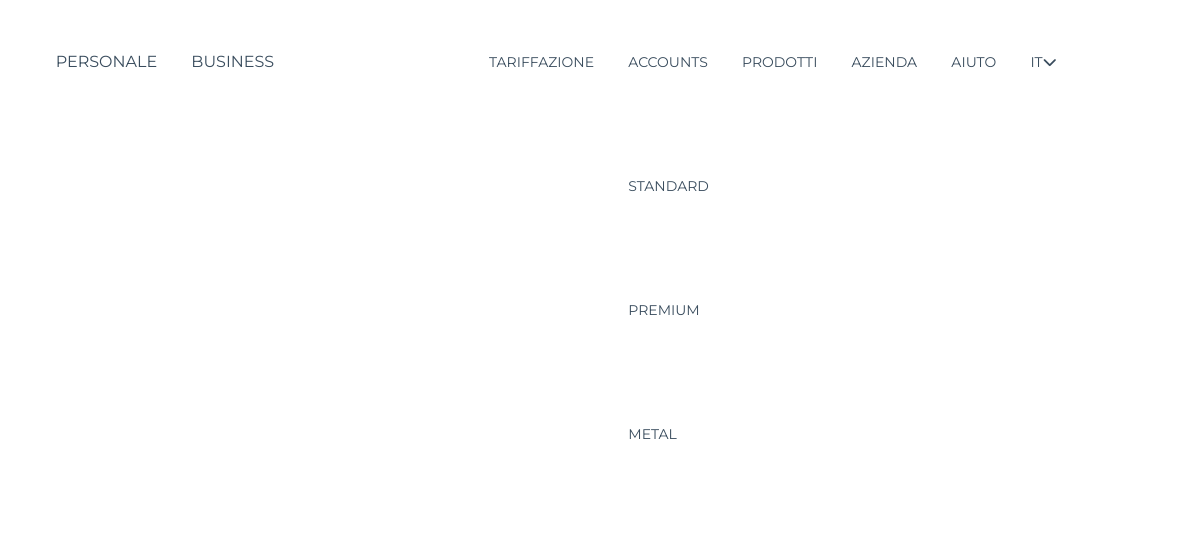
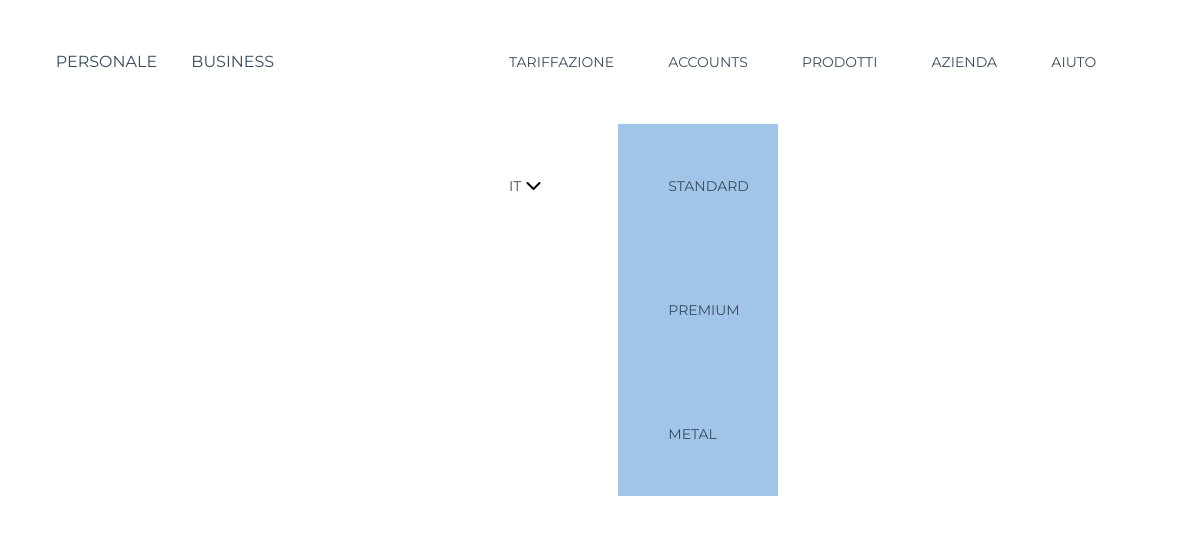
Before and after one commit to michele-manco/js-html-css-revolut, a plain HTML site: page index.html in a window 1280 px wide. Both pictures are taken after a click on the element "ACCOUNTS". Shown: the full height of the page, 83-1280 px from the left. Drawn offline with nearby package versions, Linux system fonts and the light colour scheme.

Commit message:
3 ways slide

```diff
--- a/index.html
+++ b/index.html
@@ -38,7 +38,7 @@
             <a href="#">Prodotti</a>
             <div class="dropd-menu">
                 <div class="dropdown-menu-item">
-                    <a href="#">Trasferimenti</a>
+                    <a href="#">Transferts</a>
                 </div>
                 <div class="dropdown-menu-item">
                     <a href="#">Salvadanaio</a>
@@ -55,7 +55,8 @@
           <a href="#">Aiuto</a>
           </div>
           <div class="menu-items">
-          <a href="#">IT<i class="fas fa-chevron-down"></i></a>
+          <a href="#">IT</a>
+          <i class="fas fa-chevron-down"></i>
 
 
         </div>
--- a/style.css
+++ b/style.css
@@ -54,6 +54,7 @@ text-transform: uppercase;
   padding-left: 30px;
   color: #394c5d;
   font-size: 14px;
+  padding-left: 50px;
 }
 .menu-right a:hover{
   color: black;
@@ -65,10 +66,18 @@ text-transform: uppercase;
 .dropd-menu{
   display: none;
   position: absolute;
+  width: 160px;
+  background-color: #a0c5e8;
 }
 .dropdown-menu-item{
   display: block;
 }
+.dropdown-menu-item a{
+  text-align: center;
+}
+i {
+  padding-right: 20px;
+}
 /* .menu-items:hover .dropd-menu{
   display: block;
 } */
```
Also changed, not shown: main.js (+5 -2 lines).
